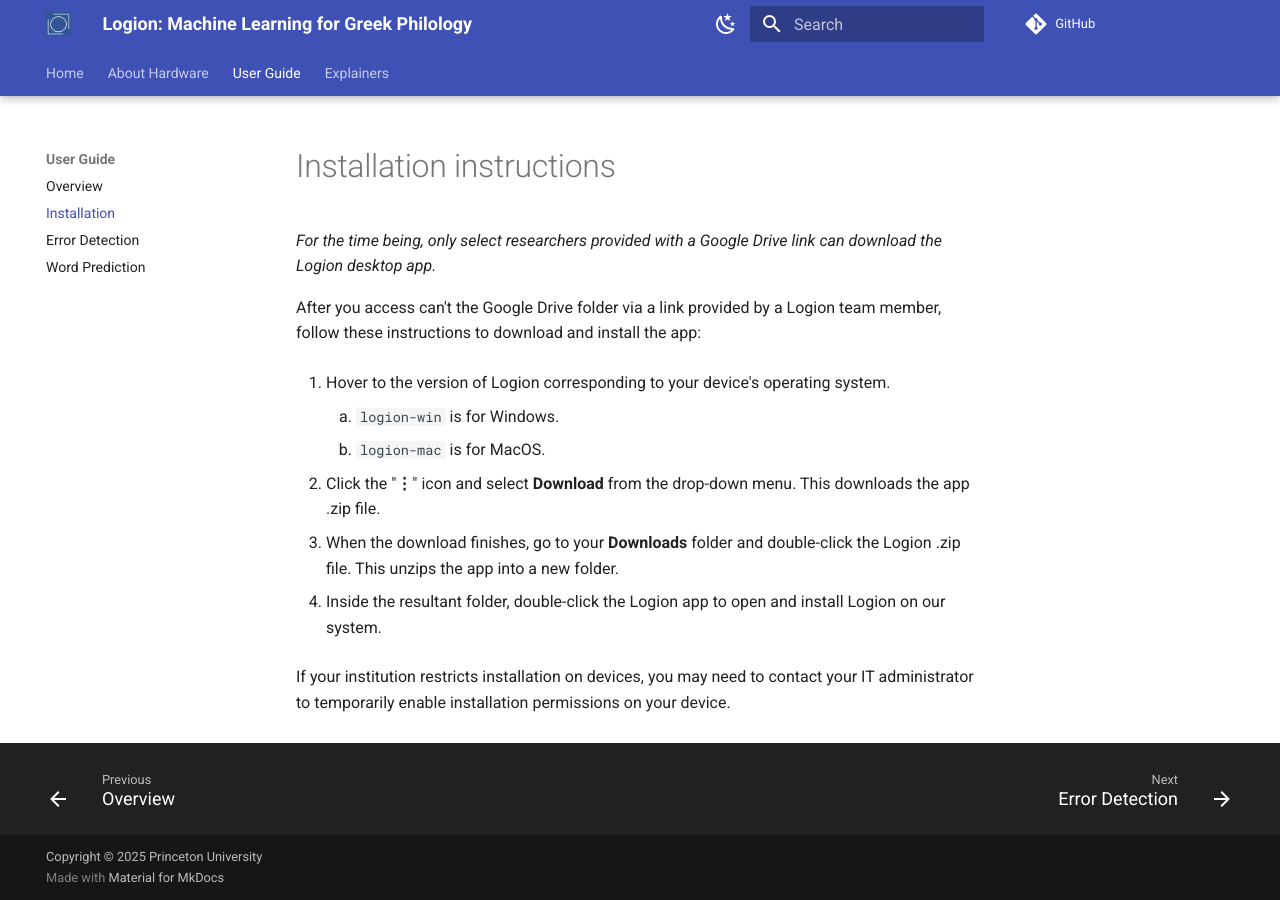
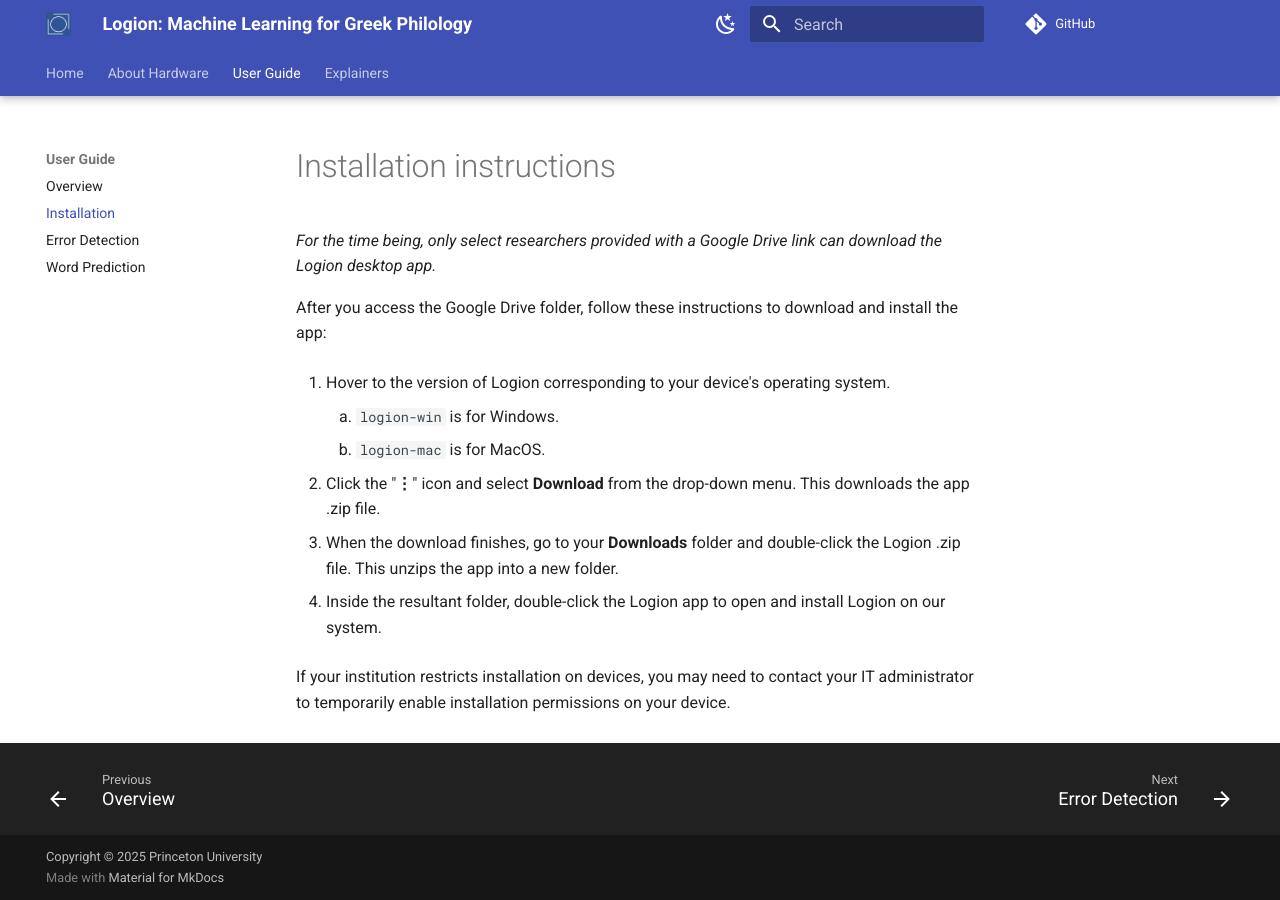
Before and after one commit to princeton-logion/logion-app, an MkDocs documentation site: the page built from docs/user-guide/install.md, in a window 1280 px wide. Built offline with MkDocs 1.6.1 and Material for MkDocs 9.7.7, drawn with Linux system fonts in a browser that asks for light colours; comment, search, counter and statistics services are not loaded.

Commit message:
Electron bug fix

```diff
--- a/docs/user-guide/install.md
+++ b/docs/user-guide/install.md
@@ -2,7 +2,7 @@
 
 *For the time being, only select researchers provided with a Google Drive link can download the Logion desktop app.*
 
-After you access can't the Google Drive folder via a link provided by a Logion team member, follow these instructions to download and install the app:
+After you access the Google Drive folder, follow these instructions to download and install the app:
 
 1. Hover to the version of Logion corresponding to your device's operating system.
     1. `logion-win` is for Windows.
```
Also changed, not shown: docs/hardware.md (+2 -2 lines), docs/index.md (+1 -1 lines), 11 other files.
